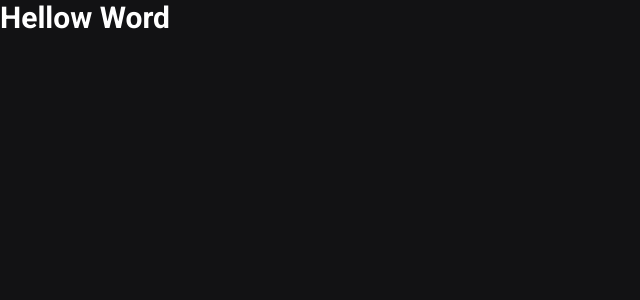
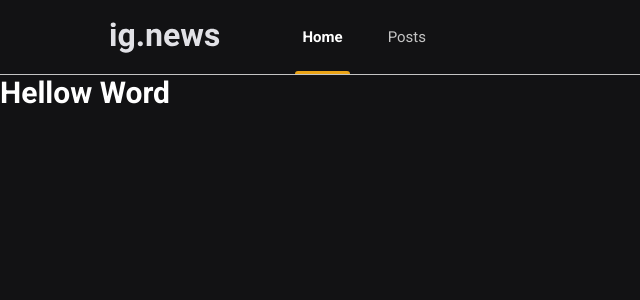
Before and after one commit to Davi-Serrano/Ignews, a Next.js app: page / in a window 1280 px wide. Shown: the top 300 px of the page, without its empty margins (0-640 px from the left). Built offline with nearby package versions, Linux system fonts and the light colour scheme.

Commit message:
Header Created

```diff
--- /dev/null
+++ b/src/components/Header/index.tsx
@@ -0,0 +1,15 @@
+import styles from "./styles.module.scss"
+
+export function Header (){
+    return(
+        <header className={styles.headerContainer}>
+            <div className={styles.headerContent}>
+                <img src="/images/Logo.svg" alt="ignews" />
+                <nav>
+                    <a  className={styles.active} href=""> Home </a>
+                    <a href=""> Posts </a>
+                </nav>
+            </div>
+        </header>
+    )
+}
--- /dev/null
+++ b/src/components/Header/styles.module.scss
@@ -0,0 +1,56 @@
+.headerContainer{
+    height: 5rem;
+    border-bottom: 1px solid var(--gray-300);
+}
+
+.headerContent{
+    max-width: 1120px;
+    height: 5rem;
+    margin: 0 auto;
+    padding: 0 2rem;
+
+    display: flex;
+    align-items: center;
+
+    nav{
+        margin-left: 5rem;
+        height: 5rem;
+
+        a{
+            display: inline-block;
+            position: relative;
+            padding: 0 0.5rem;
+            height: 5rem;
+            line-height: 5rem;
+            color: var(--gray-300);
+
+            transition: color 0.2s;
+
+            & + a {
+                margin-left: 2rem;
+            }
+
+            &:hover{
+                color: var(--withe)
+            }
+
+            &.active{
+                color: var(--white);
+                font-weight: bold;
+            }
+
+            &.active::after{
+                content: "";
+                height: 3px;
+                border-radius: 3px 3px 0 0;
+                width: 100%;
+                position: absolute;
+                bottom: 1px;
+                left: 0;
+                background: var(--yellow-500);
+
+
+            }
+        }
+    }
+}
--- a/src/pages/_app.tsx
+++ b/src/pages/_app.tsx
@@ -1,8 +1,14 @@
 import { AppProps } from "next/app"
+import { Header } from "../components/Header"
 import "../styles/global.scss"
 
 function MyApp({ Component, pageProps }: AppProps) {
-  return <Component {...pageProps} />
+  return (
+    <>
+        <Header />
+        <Component {...pageProps} />
+      </>
+    )
 }
 
 export default MyApp
--- a/src/pages/_document.tsx
+++ b/src/pages/_document.tsx
@@ -7,6 +7,7 @@ export default class MyDocument extends Document {
                 <Head>
                     <link rel="preconnect" href="https://fonts.googleapis.com" />
                     <link href="https://fonts.googleapis.com/css2?family=Roboto:wght@400;700;900&display=swap" rel="stylesheet" />
+                    <link rel="shortcut icon" href="/fav-icon.png" type="image/png" />
                 </Head>
                 <body>
                     <Main />
--- a/src/styles/global.scss
+++ b/src/styles/global.scss
@@ -8,7 +8,7 @@
     --white: #FFFFFF;
 
     --gray-100: #e1e1e6;
-    --gray-300: #a8a8b3;
+    --gray-300: #C4C4C4;
     --gray-900: #121214;
 
     --cyan-500: #61dafb;
@@ -39,8 +39,9 @@ body, input, textarea, select, button{
 
 button{
     cursor: pointer;
-    a{
-        color: inherit;
-        text-decoration: none;
-    }
 }
+
+a{
+    text-decoration: none;
+    color: inherit;
+}
```
Also changed, not shown: public/Images/Logo.svg (added), public/fav-icon.png (added).
